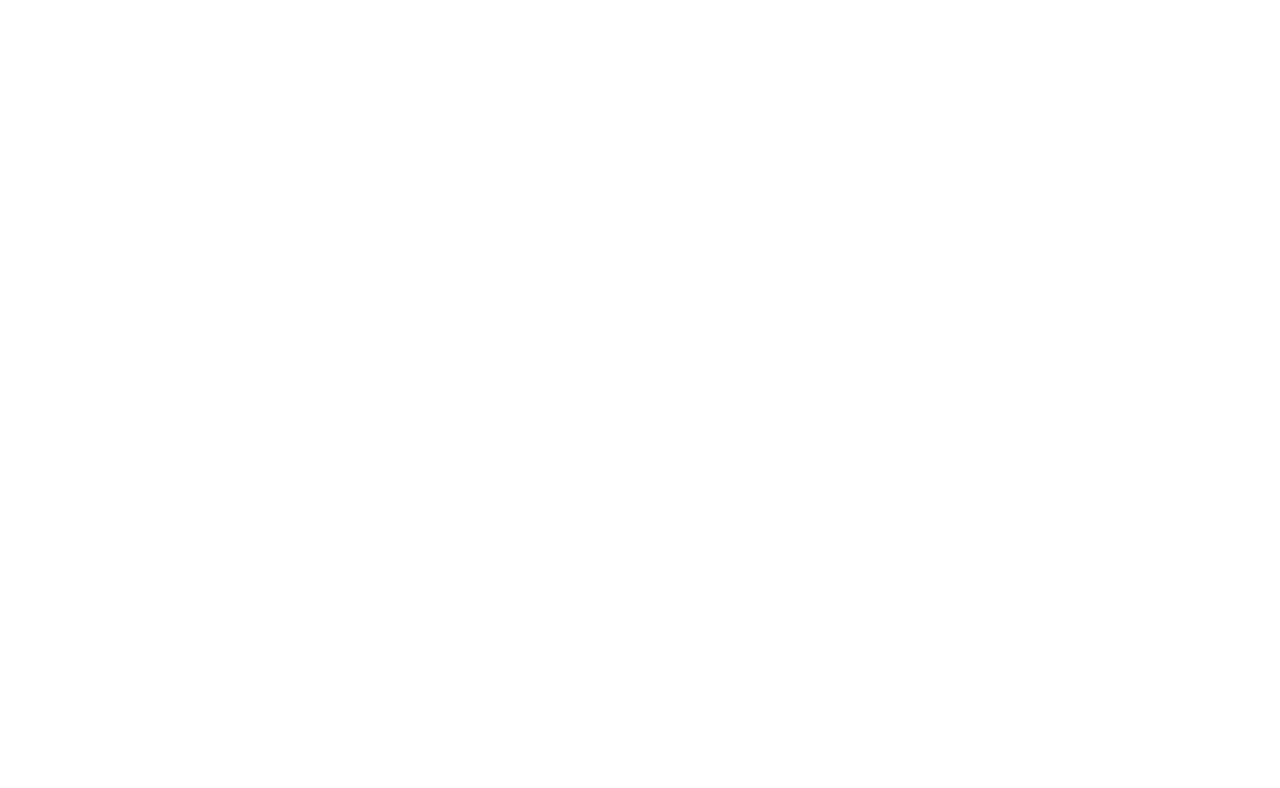
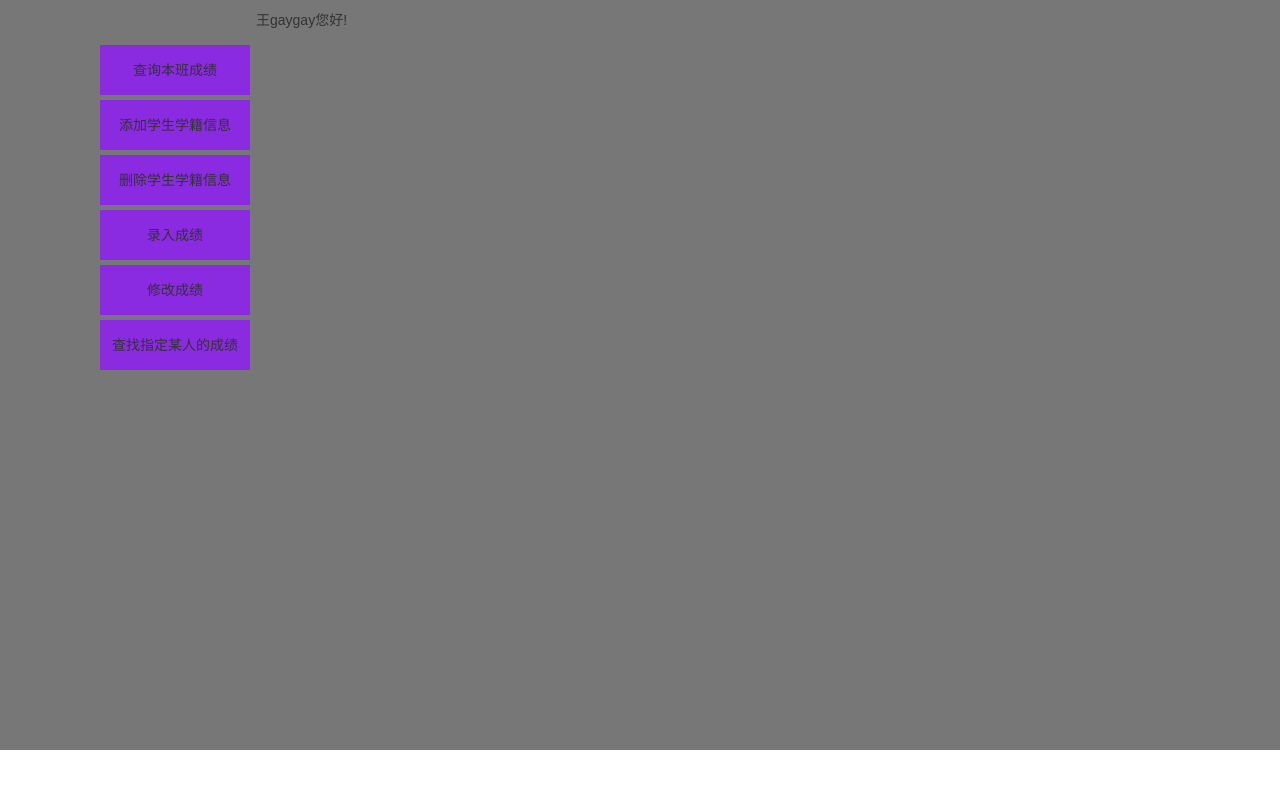
Before and after one commit to zhijiehua/SchoolGrade, a Vue app: page /#/firstpages in a window 1280 px wide. Shown: the top 788 px of the page. Built offline with nearby package versions, Linux system fonts and the light colour scheme.

Commit message:
main page html completed

```diff
--- a/index.html
+++ b/index.html
@@ -4,6 +4,11 @@
     <meta charset="utf-8">
     <meta name="viewport" content="width=device-width,initial-scale=1.0">
     <title>schoolgrade</title>
+    <style>
+      .body{
+        height: 100%;
+      }
+    </style>
   </head>
   <body>
     <div id="app"></div>
--- a/src/main.js
+++ b/src/main.js
@@ -3,6 +3,7 @@
 import Vue from 'vue'
 import App from './App'
 import router from './router'
+import store from './store'
 import './assets/style/border.css'
 import './assets/style/reset.css'
 
@@ -12,6 +13,7 @@
 new Vue({
   el: '#app',
   router,
+  store,
   components: { App },
   template: '<App/>'
 })
--- /dev/null
+++ b/src/pages/firstpages/Firstpages.vue
@@ -0,0 +1,52 @@
+<template>
+  <div class="firstpages">
+    <div class="hello"><span>{{this.$store.state.username}}</span>您好!</div>
+    <ul>
+      <li class="list" v-if="!this.tors">查询自己成绩</li>
+      <li class="list" v-if="this.tors">查询本班成绩</li>
+      <li class="list" v-if="this.tors">添加学生学籍信息</li>
+      <li class="list" v-if="this.tors">删除学生学籍信息</li>
+      <li class="list" v-if="this.tors">录入成绩</li>
+      <li class="list" v-if="this.tors">修改成绩</li>
+      <li class="list" v-if="this.tors">查找指定某人的成绩</li>
+    </ul>
+  </div>
+</template>
+
+<script>
+export default {
+  name: 'Firstpages',
+  data () {
+    return {
+      username: '',
+      tors: ''
+    }
+  },
+  mounted () {
+    if (this.$store.state.tors === 'teacher') {
+      this.tors = true
+    } else {
+      this.tors = false
+    }
+  }
+
+}
+</script>
+
+<style scoped>
+  .firstpages{
+    background: #777777;
+    height: 15rem;
+  }
+  .hello{
+    padding: 1% 20%;
+  }
+  .list{
+    width: 3rem;
+    height: 1rem;
+    line-height: 1rem;
+    text-align: center;
+    background: blueviolet;
+    margin: .1rem 2rem;
+  }
+</style>
--- a/src/pages/home/Home.vue
+++ b/src/pages/home/Home.vue
@@ -10,7 +10,7 @@
       <ul>
         <li class="form-n">
           用户名：
-          <input type="text" v-model="username" size="15" maxlength="10">
+          <input type="text" v-model="this.$store.state.username" size="15" maxlength="10">
         </li>
         <li class="form-n">
           密&nbsp;&nbsp; 码：
@@ -22,8 +22,11 @@
           <span class="yzm">111111</span>
         </li>
       </ul>
-      <button class="from-n">登陆</button>
+      <router-link to="/firstpages">
+        <div class="button">登陆</div>
+      </router-link>
     </form>
+
   </div>
 </template>
 
@@ -32,7 +35,6 @@
   name: 'Home',
   data () {
     return {
-      username: '',
       password: '',
       yzm: ''
     }
@@ -65,7 +67,7 @@
     height: .2rem;
     background: #000000;
   }
-  button{
-    margin-left: .5rem;
+  .button{
+    margin-left: 3rem;
   }
 </style>
--- a/src/router/index.js
+++ b/src/router/index.js
@@ -1,6 +1,7 @@
 import Vue from 'vue'
 import Router from 'vue-router'
 import Home from '@/pages/home/Home'
+import Firstpages from '@/pages/firstpages/Firstpages'
 
 Vue.use(Router)
 
@@ -10,6 +11,11 @@
       path: '/',
       name: 'Home',
       component: Home
+    },
+    {
+      path: '/firstpages',
+      name: 'Firstpages',
+      component: Firstpages
     }
   ]
 })
--- a/src/store/state.js
+++ b/src/store/state.js
@@ -1,3 +1,4 @@
 export default{
-  username: ''
+  username: '王gaygay',
+  tors: 'teacher'
 }
```
